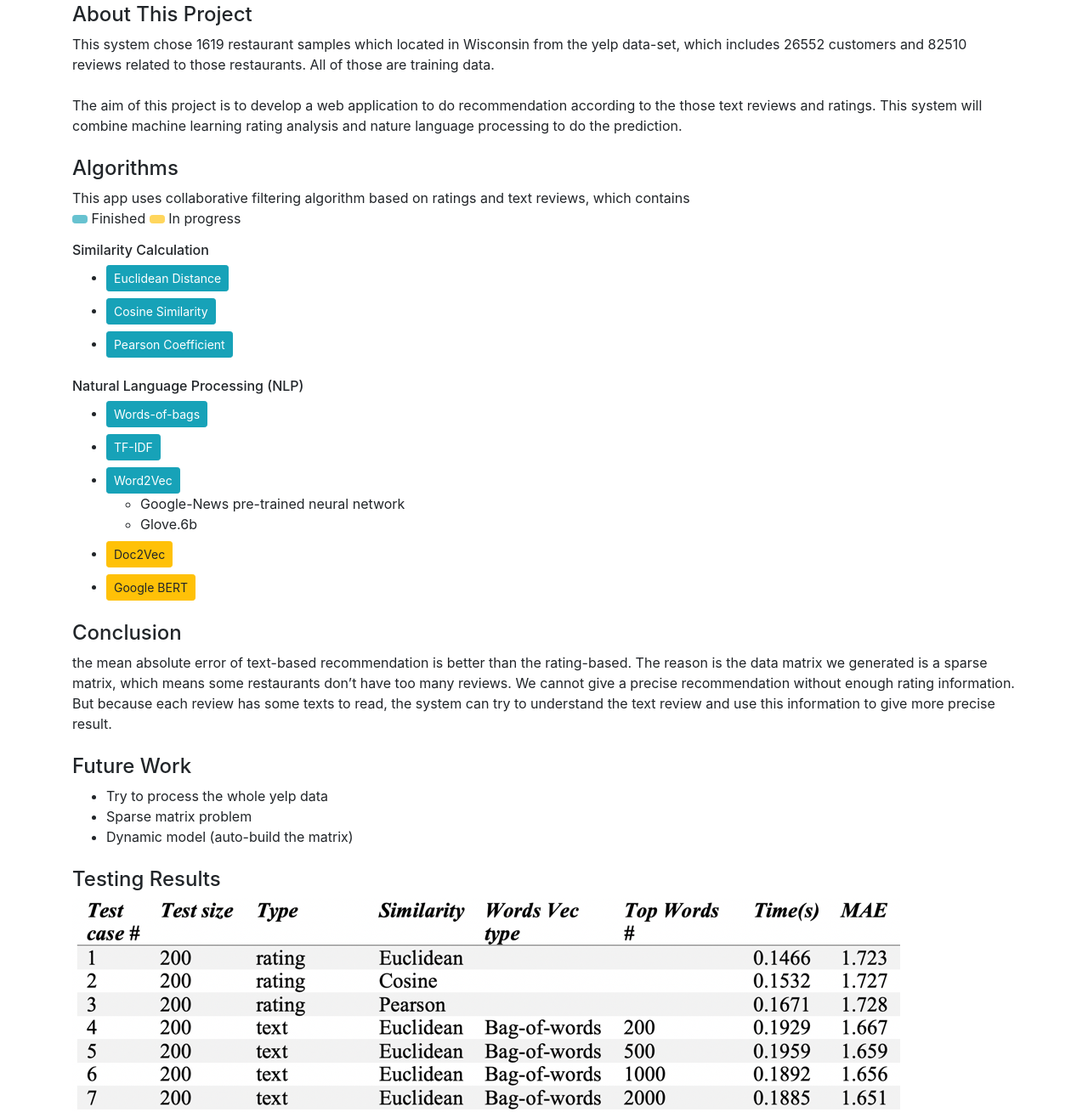
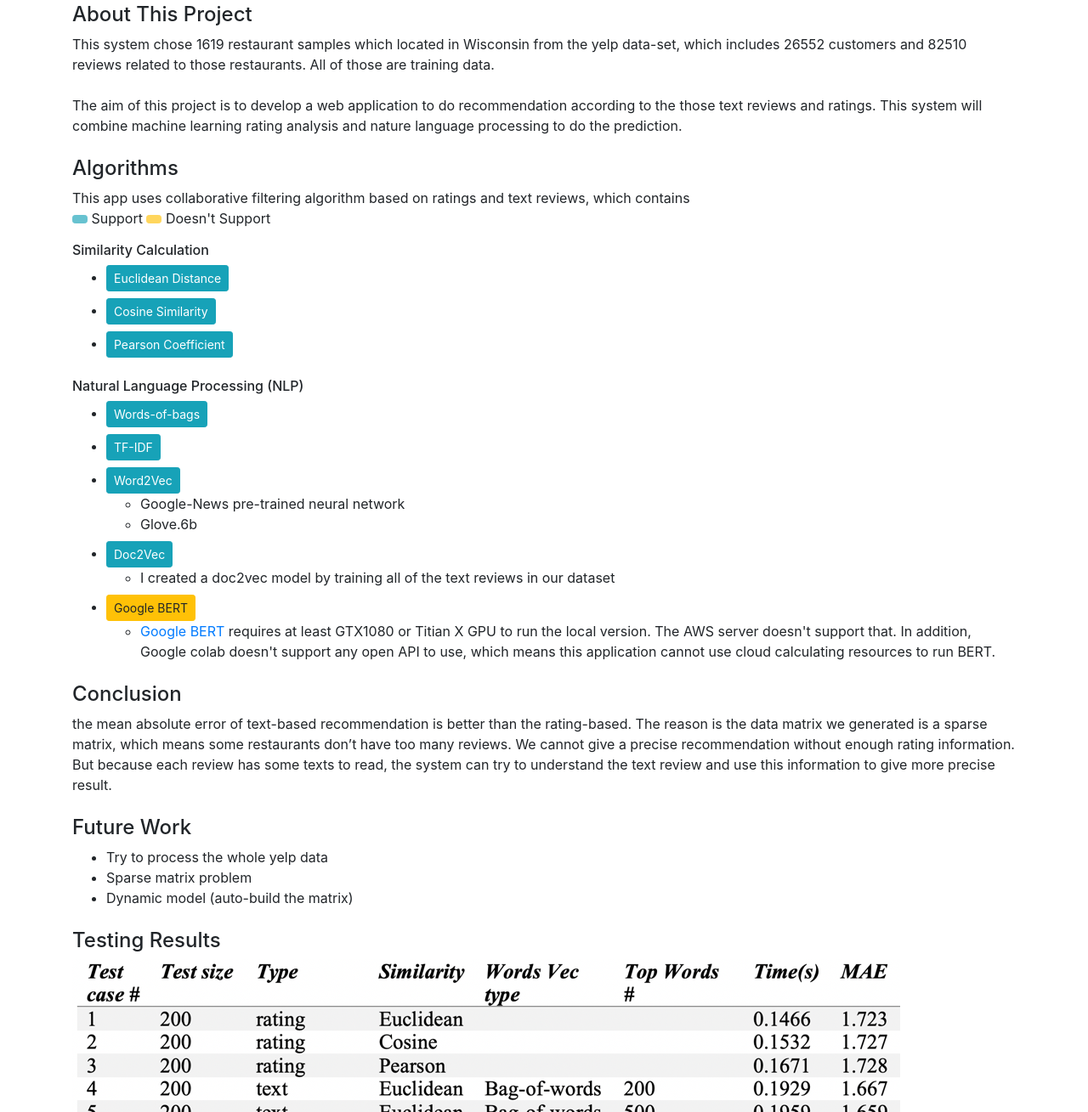
Before and after one commit to zeyakong/Recommendation, a Django app: page / in a window 1280 px wide. Shown: the part 1034-2343 px from the top of the page at 85% size. Run offline with Django 3.2, Linux system fonts and the light colour scheme; some libraries are stand-ins or nearby versions.

Commit message:
update main page

```diff
--- a/restaurant/templates/restaurant/generate_rec.html
+++ b/restaurant/templates/restaurant/generate_rec.html
@@ -350,7 +350,6 @@
             genMsg.append('Rating-based and text-based:<br>This application combine the rating-based and text-based algorithems by training the linear regression model for all the training dataset.<br> <a href=\'https://scikit-learn.org/stable/auto_examples/linear_model/plot_ols.html\' target=\'_blank\'>sklearn linear regression API</a>');
         }
     }
-
 </script>
 </body>
 </html>
--- a/users/templates/index.html
+++ b/users/templates/index.html
@@ -145,9 +145,9 @@
         This app uses collaborative filtering algorithm based on ratings and text reviews, which contains
         <br>
         <button class="btn btn-sm btn-info" disabled></button>
-        <span>Finished</span>
+        <span>Support</span>
         <button class="btn btn-sm btn-warning" disabled></button>
-        <span>In progress</span>
+        <span>Doesn't Support</span>
 
         <h6 class="mt-3">Similarity Calculation</h6>
         <ul>
@@ -183,10 +183,20 @@
                 </ul>
             </li>
             <li class="mt-2">
-                <button class="btn btn-sm btn-warning">Doc2Vec</button>
+                <button class="btn btn-sm btn-info">Doc2Vec</button>
+                <ul>
+                    <li>
+                        I created a doc2vec model by training all of the text reviews in our dataset
+                    </li>
+                </ul>
             </li>
             <li class="mt-2">
                 <button class="btn btn-sm btn-warning">Google BERT</button>
+                <ul>
+                    <li>
+                        <a href="https://github.com/google-research/bert" target="_blank">Google BERT</a> requires at least GTX1080 or Titian X GPU to run the local version. The AWS server doesn't support that. In addition, Google colab doesn't support any open API to use, which means this application cannot use cloud calculating resources to run BERT.
+                    </li>
+                </ul>
             </li>
         </ul>
         <h4 class="mt-4">Conclusion</h4>
```
